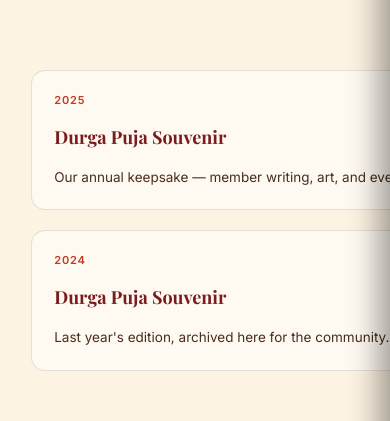
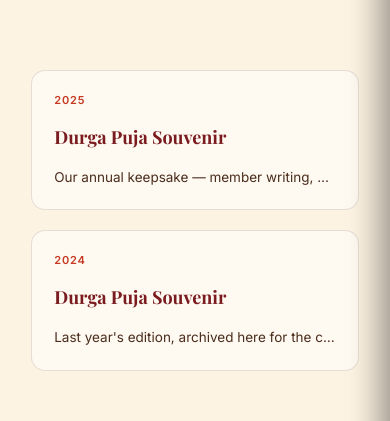
Before and after one commit to ankursc-cola/ankur-website, a React (Vite) app: page /publications in a window 390 px wide. Shown: the part 388-809 px from the top of the page. Built offline with nearby package versions, Linux system fonts and the light colour scheme; no server answers; a web font is replaced by a local one.

Commit message:
Publication card fix 23

```diff
--- a/src/index.css
+++ b/src/index.css
@@ -654,9 +654,33 @@ button{font-family:inherit;}
 }
 
 .pub-card {
-  width: 420px;
+  width: 480px;
   flex: 0 0 auto; /* never shrinks, never grows — fixed dimension always */
   box-sizing: border-box;
+}
+
+@media (max-width: 600px) {
+  .pub-card {
+    width: 100%;
+    flex: 1 1 100%; /* on mobile, card fills the row instead of a fixed 480px */
+  }
+}
+
+@media (max-width: 420px) {
+  .pub-row {
+    flex-direction: column; /* stack cover image above text on very narrow phones */
+  }
+
+  .pub-thumb {
+    width: 90px;
+    align-self: flex-start;
+  }
+}
+
+@media (max-width: 420px) {
+  .pub-blurb {
+    white-space: normal;
+  }
 }
 
 .pub-row {
```
